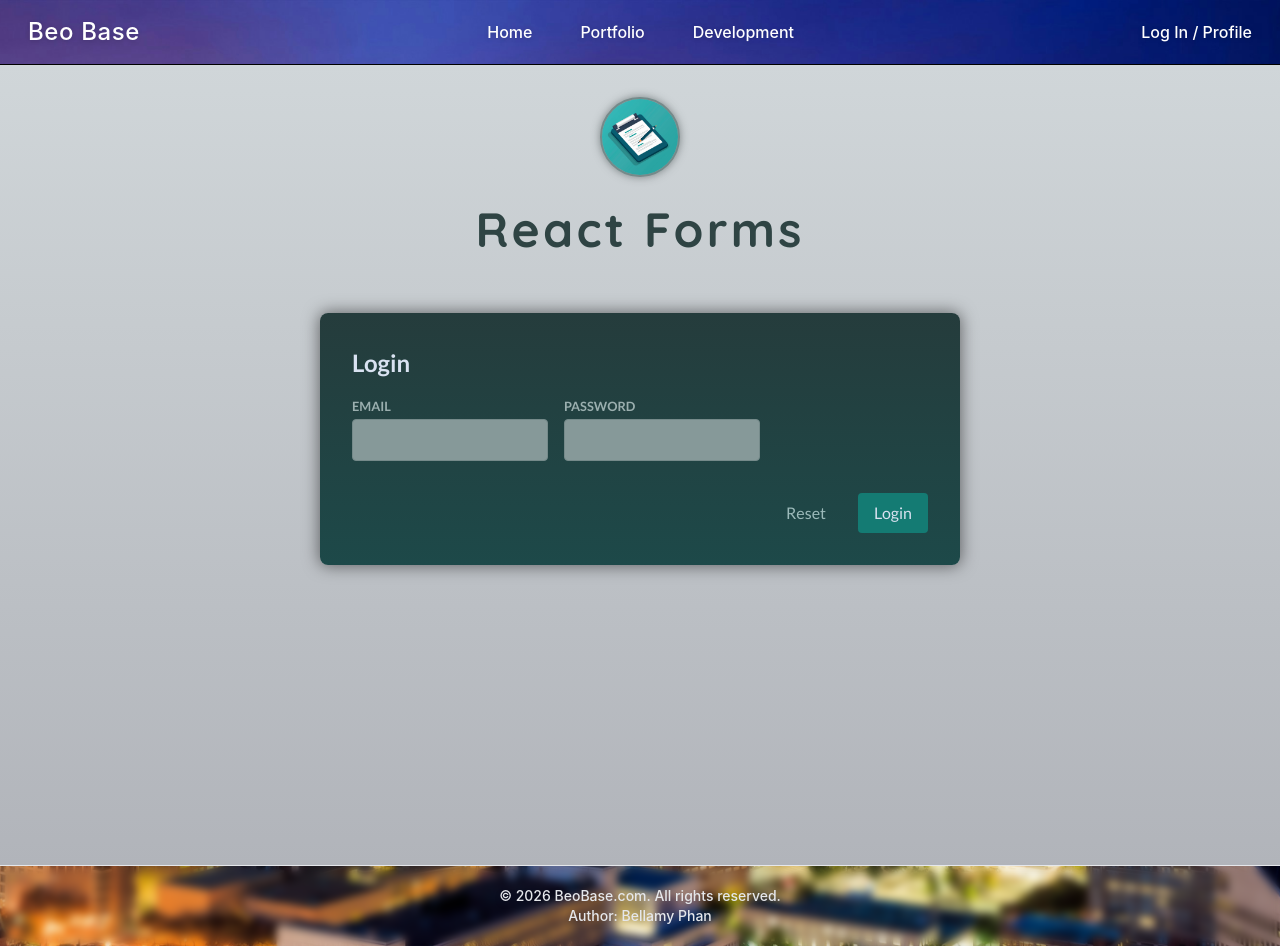
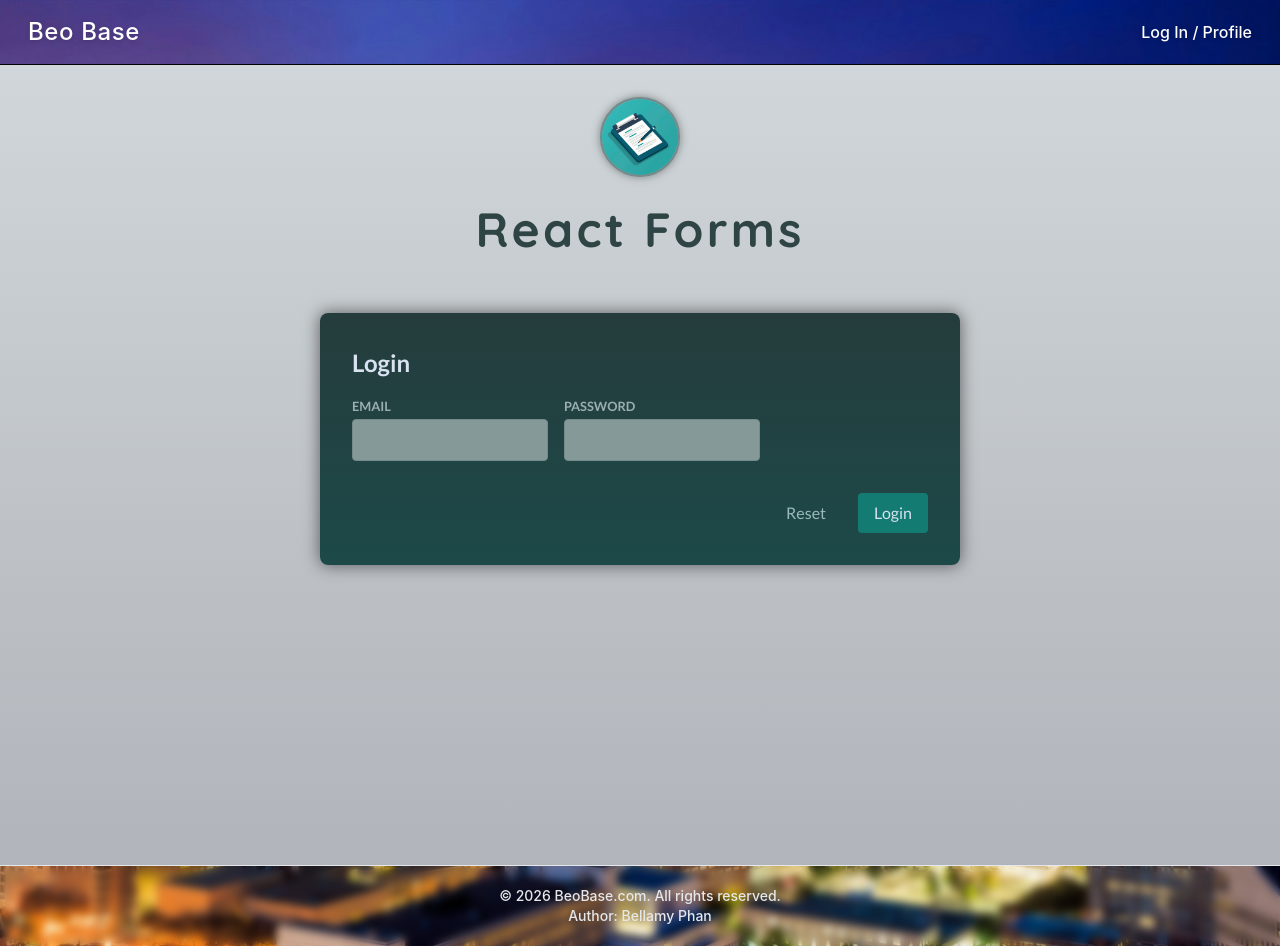
Before and after one commit to BeoBase/beo-react, a React (Vite) app: page /user-input in a window 1280 px wide. Built offline with nearby package versions, Linux system fonts and the light colour scheme.

Commit message:
BEO-536: clean up header navbar

```diff
--- a/src/App.tsx
+++ b/src/App.tsx
@@ -6,7 +6,6 @@ import NavbarMain from "./components/navbar/NavbarMain.tsx";
 import Home from "./pages/Home.tsx";
 import SignUp from "./pages/SignUp.tsx";
 import SignIn from "./pages/SignIn.tsx";
-import Development from "./pages/Development.tsx";
 import Portfolio from "./pages/Portfolio.tsx";
 import NotFound from "./pages/NotFound.tsx";
 
@@ -29,7 +28,6 @@ function App() {
       <Routes>
         {/* Public Routes */}
         <Route path="/" element={<Home/>}/>
-        <Route path="/dev" element={<Development />}/>
         <Route path="/portfolio" element={<Portfolio />}/>
         <Route path="/sign-up" element={<SignUp />} />
         <Route path="/sign-in" element={<SignIn />} />
--- a/src/components/navbar/NavbarMain.tsx
+++ b/src/components/navbar/NavbarMain.tsx
@@ -11,13 +11,6 @@ export default function NavbarMain() {
           Beo Base
         </AppLink>
 
-        {/* Middle - Main Navigation */}
-        <div className="flex items-center gap-6">
-          <AppLink to="/">Home</AppLink>
-          <AppLink to="/portfolio">Portfolio</AppLink>
-          <AppLink to="/dev">Development</AppLink>
-        </div>
-
         {/* Right - Actions */}
         <div className="flex items-center gap-6">
           <AppLink to="/sign-in">Log In / Profile</AppLink>
--- a/src/pages/Development.tsx
+++ /dev/null
@@ -1,10 +0,0 @@
-
-
-export default function Development() {
-
-  return (
-    <>
-      This is Development page
-    </>
-  );
-}
--- a/src/pages/Home.tsx
+++ b/src/pages/Home.tsx
@@ -6,7 +6,6 @@ import AppSearchBar from "../components/apps/AppSearchBar.tsx";
 
 import {filterApps} from "../components/apps/filterApps.ts";
 import {useApps} from "../components/apps/useApps.ts";
-
 
 export default function Home() {
 
```
Also changed, not shown: 1 other file (tests, documents, lock files or other folders).
